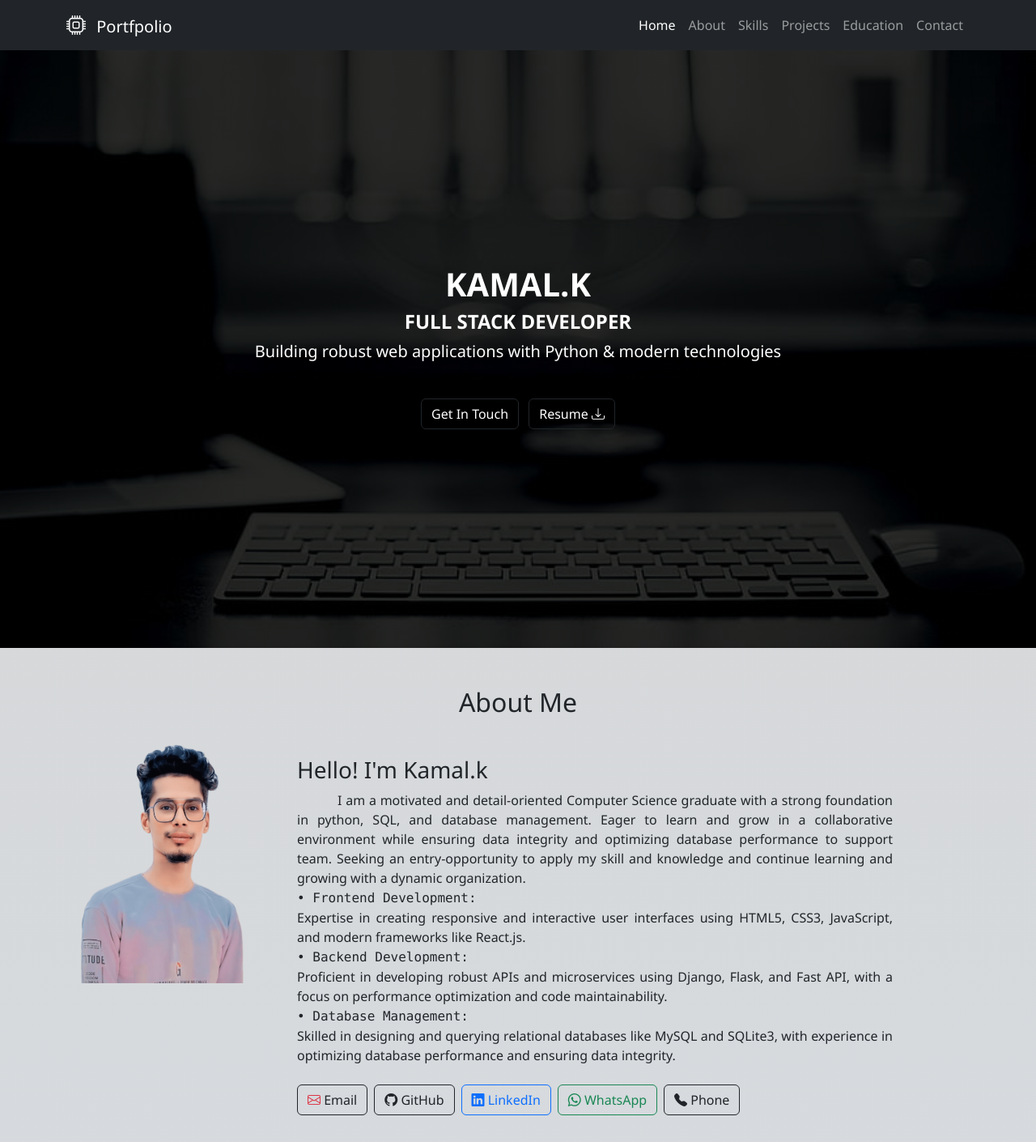
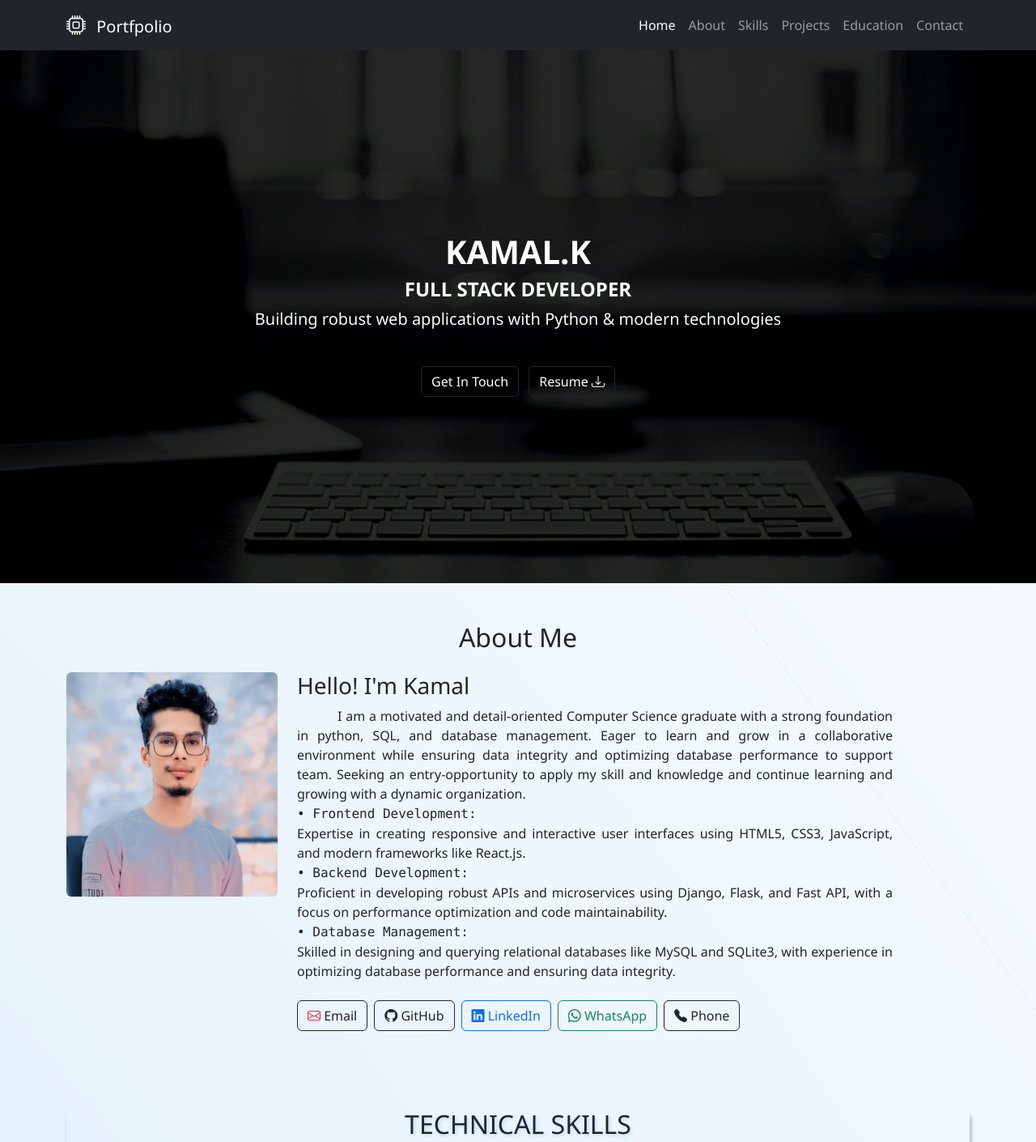
Before and after one commit to jqkamal/portfolio, a plain HTML site: page porfolio/index.html in a window 1280 px wide. Shown: the top 1410 px of the page at 81% size. Drawn offline with nearby package versions, Linux system fonts and the light colour scheme.

Commit message:
new updtaes

```diff
--- a/porfolio/css/base.css
+++ b/porfolio/css/base.css
@@ -9,9 +9,9 @@ body {
     scroll-behavior: smooth;
     margin: 0;
     padding: 0;
-    background: linear-gradient(rgba(197, 197, 197, 0.7), rgba(214, 226, 238, 0.992))
+    background: url('../images/backgroud/17973908.jpg') center/cover;
+
 }
-
 section {
     padding-top: var(--section-padding);
 }
--- a/porfolio/css/style.css
+++ b/porfolio/css/style.css
@@ -11,7 +11,7 @@ section {
 
 /* Hero Section */
 .hero {
-    height: 100vh;
+    height: 90vh;
     background: linear-gradient(rgba(0, 0, 0, 0.7), rgba(0, 0, 0, 0.7)),
                 url('../images/backgruond/4.jpg') center/cover;
     color: white;
--- a/porfolio/index.html
+++ b/porfolio/index.html
@@ -83,13 +83,13 @@
             <div class="container">
                 <h2 class="text-center mb-4 ">About Me</h2>
                 <div class="row">
-                    <div class="col-lg-3 ">
-                        <img src="./images/photo/photo1.png" alt="Profile"
+                    <div class="col-lg-3 text-center">
+                        <img src="./images/photo/photo.JPG" alt="Profile"
                             class="img-fluid rounded ">
                     </div>
                     <div class="col-lg-8">
-                        <br>
-                        <h3>Hello! I'm Kamal.k</h3>
+
+                        <h3>Hello! I'm Kamal</h3>
                         <p class="text-indent">I am a motivated and
                             detail-oriented Computer Science graduate with a
                             strong foundation in python, SQL, and database
```
Also changed, not shown: porfolio/images/backgroud/17973908.jpg (added).
